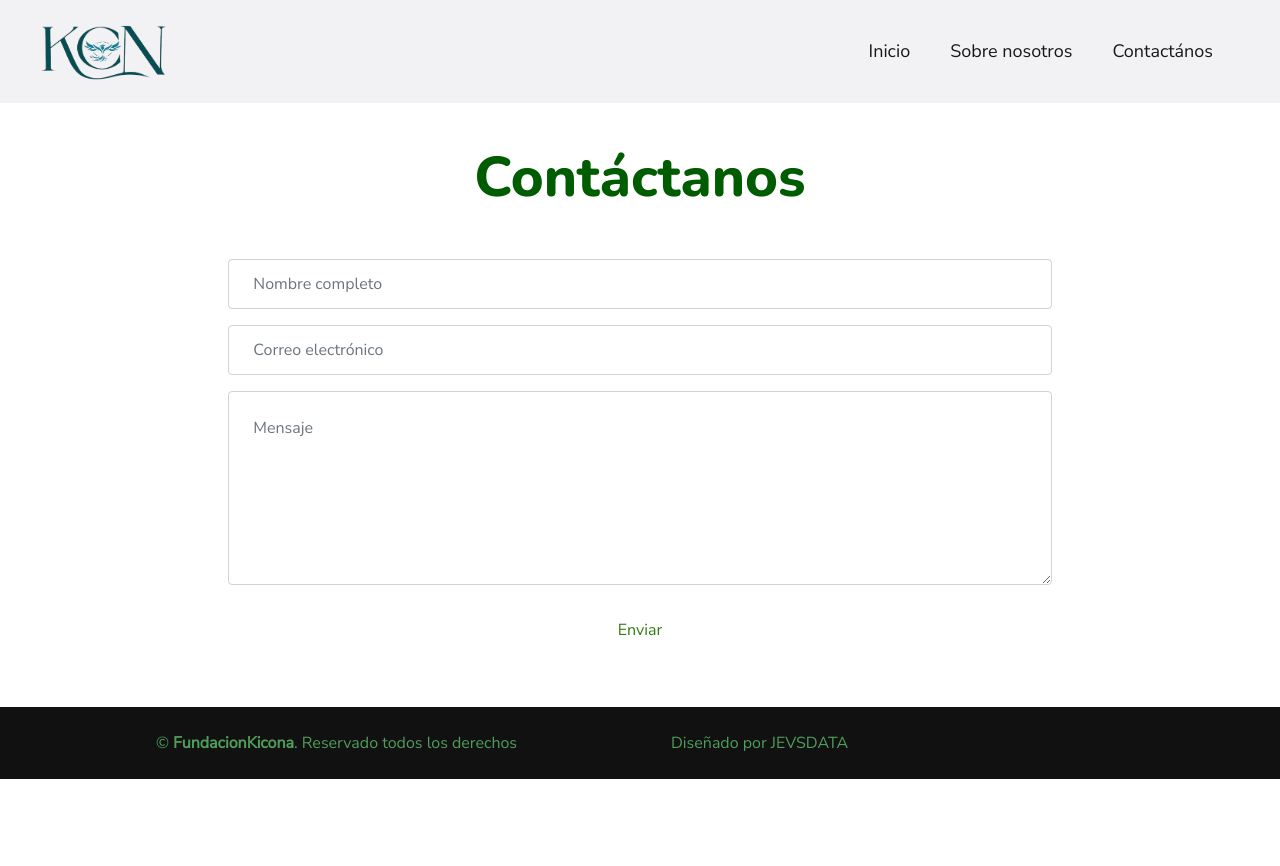
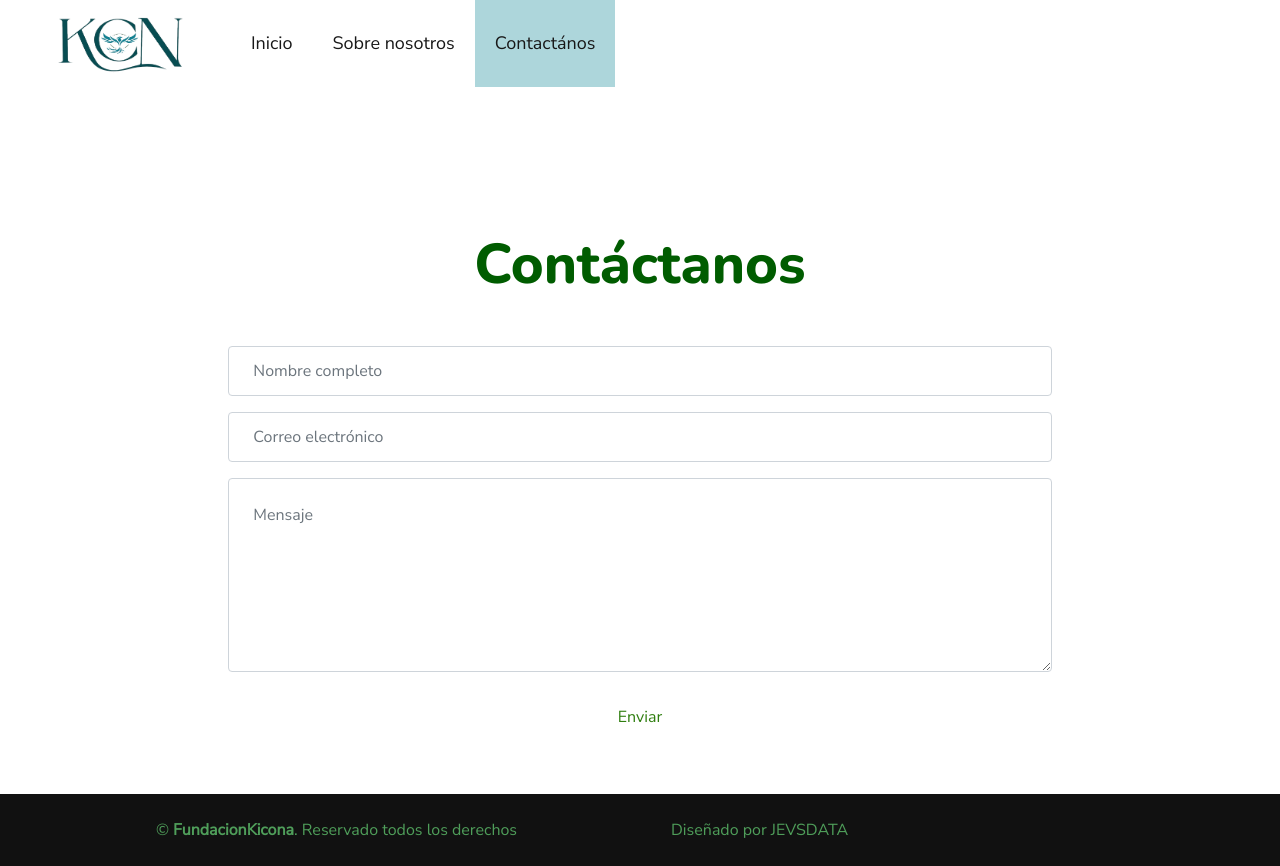
Before and after one commit to jcontreras18/fundacion, a plain HTML site: page contact.html in a window 1280 px wide. Before the commit the page ends 800 px from the top, so only its background shows below. Drawn offline with nearby package versions, Linux system fonts and the light colour scheme.

Commit message:
changes
bottom changes

```diff
--- a/contact.html
+++ b/contact.html
@@ -32,29 +32,21 @@
     <!-- Navbar Start -->
     <div class="container-fluid p-0">
         <nav class="navbar navbar-expand-lg bg-dark navbar-dark py-3 py-lg-0 px-lg-5">
-          <button type="button" class="navbar-toggler" data-toggle="collapse" data-target="#navbarCollapse">
-            <span class="navbar-toggler-icon"></span>
-          </button>
-          <nav class="navbar navbar-expand-lg navbar-light bg-light fixed-top">
-            <div class="container-fluid">
-              <a class="navbar-brand" href="index.html">
+            <a class="navbar-brand" href="#">
                 <img src="img/logo_fundacion.png" alt="Logo">
               </a>
-              <button class="navbar-toggler" type="button" data-bs-toggle="collapse" data-bs-target="#navbarCollapse"
-                aria-controls="navbarCollapse" aria-expanded="false" aria-label="Toggle navigation">
+            <button type="button" class="navbar-toggler" data-toggle="collapse" data-target="#navbarCollapse">
                 <span class="navbar-toggler-icon"></span>
-              </button>
-              <div class="collapse navbar-collapse justify-content-between px-3" id="navbarCollapse">
-                <div class="navbar-nav ml-auto py-0  justify-content: flex-end;"> <a href="index.html" class="nav-item nav-link">Inicio</a>
+            </button>
+            <div class="collapse navbar-collapse justify-content-between px-3" id="navbarCollapse">
+                <div class="navbar-nav mr-auto py-0">
+                    <a href="index.html" class="nav-item nav-link">Inicio</a>
                     <a href="about.html" class="nav-item nav-link">Sobre nosotros</a>
-                    <a href="contact.html" class="nav-item nav-link">Contactános</a>
+                    <a href="contact.html" class="nav-item nav-link active">Contactános</a>
                 </div>
-              </div>
             </div>
-          </nav>
         </nav>
-      </div>
-
+    </div>
     <!-- Navbar End -->
 
 
```
Also changed, not shown: about.html (+8 -17 lines), index.html (+9 -17 lines).
